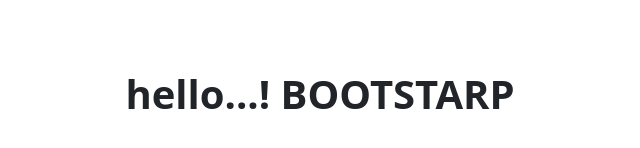
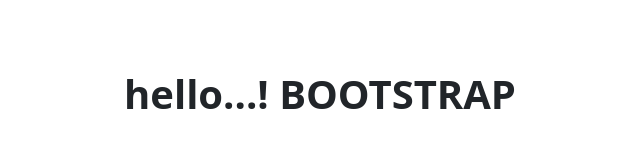
Before and after one commit to GohuleshwarA/bootstrap-assignment-1-, a plain HTML site: page index.html in a window 1280 px wide. Shown: the part 178-326 px from the top of the page, 320-960 px from the left. Drawn offline with nearby package versions, Linux system fonts and the light colour scheme.

Commit message:
Update index.html

```diff
--- a/index.html
+++ b/index.html
@@ -21,7 +21,7 @@
 <br>
 <br>
 
-<h2  style=" font-weight: bold;  text-align: center;"   class="h1">hello...! BOOTSTARP</h2>
+<h2  style=" font-weight: bold;  text-align: center;"   class="h1">hello...! BOOTSTRAP</h2>
 
 <br>
 <br>
```
